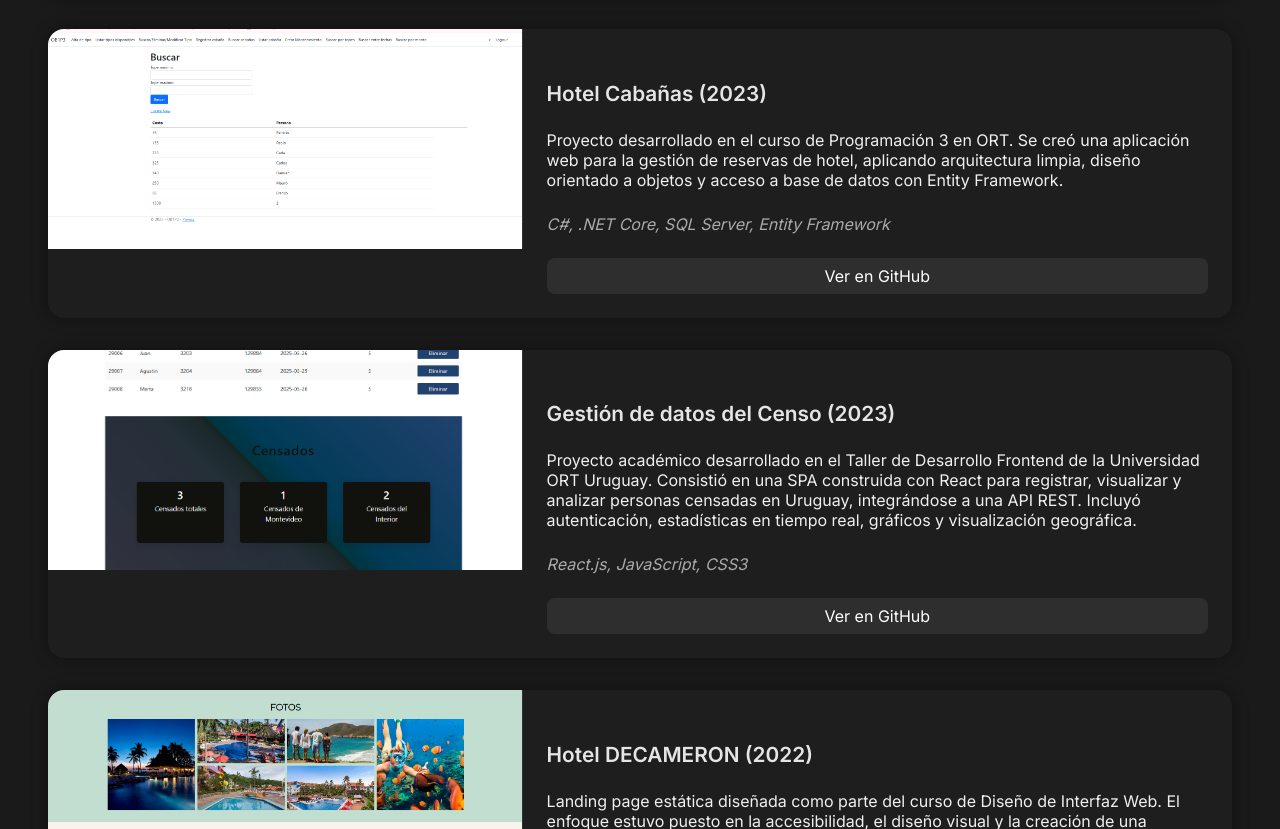
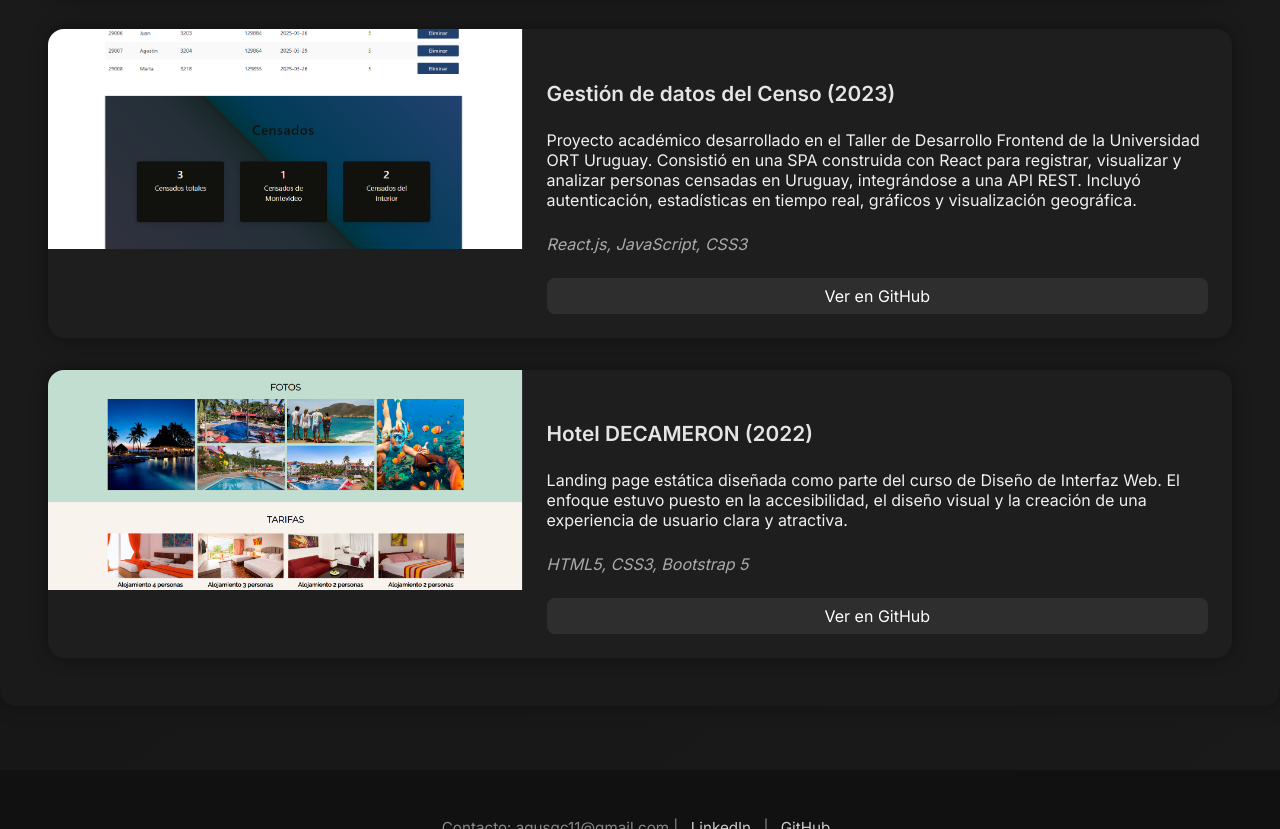
Before and after one commit to AgustinaGoni/Portfolio-, a plain HTML site: page index.html in a window 1280 px wide. Shown: the part 2295-3124 px from the top of the page. Drawn offline with nearby package versions, Linux system fonts and the light colour scheme.

Commit message:
cambio links git y saco cabañas por falta de codigo

```diff
--- a/index.html
+++ b/index.html
@@ -112,11 +112,11 @@
           Proyecto académico realizado en la materia Diseño y Desarrollo de Aplicaciones. Consiste en un juego de ruleta implementado en Java utilizando orientación a objetos, modelado UML y patrones de diseño como parte del desarrollo lógico del sistema.
         </p>
         <p class="tech">Java</p>
-        <a href="#" target="_blank">Ver en GitHub</a>
+        <a href="https://github.com/AgustinaGoni/Proyectos_facultad/tree/main/DemoPanelRuleta_1" target="_blank">Ver en GitHub</a>
       </div>
     </div>
 
-    <div class="project">
+    <!-- <div class="project">
       <img src="img/cabaña.png" alt="Proyecto Hotel Cabañas" />
       <div class="content">
         <h4>Hotel Cabañas (2023)</h4>
@@ -127,6 +127,8 @@
         <a href="#" target="_blank">Ver en GitHub</a>
       </div>
     </div>
+    PONER DOCUEMNTACION
+    -->
 
     <div class="project">
   <img src="img/tdf.png" alt="Gestión de datos del censo 2023" />
@@ -136,7 +138,7 @@
       Proyecto académico desarrollado en el Taller de Desarrollo Frontend de la Universidad ORT Uruguay. Consistió en una SPA construida con React para registrar, visualizar y analizar personas censadas en Uruguay, integrándose a una API REST. Incluyó autenticación, estadísticas en tiempo real, gráficos y visualización geográfica.
     </p>
     <p class="tech">React.js, JavaScript, CSS3</p>
-    <a href="#" target="_blank">Ver en GitHub</a>
+    <a href="https://github.com/AgustinaGoni/Proyectos_facultad/tree/main/ObligatorioTDF" target="_blank">Ver en GitHub</a>
   </div>
 </div>
 
```
